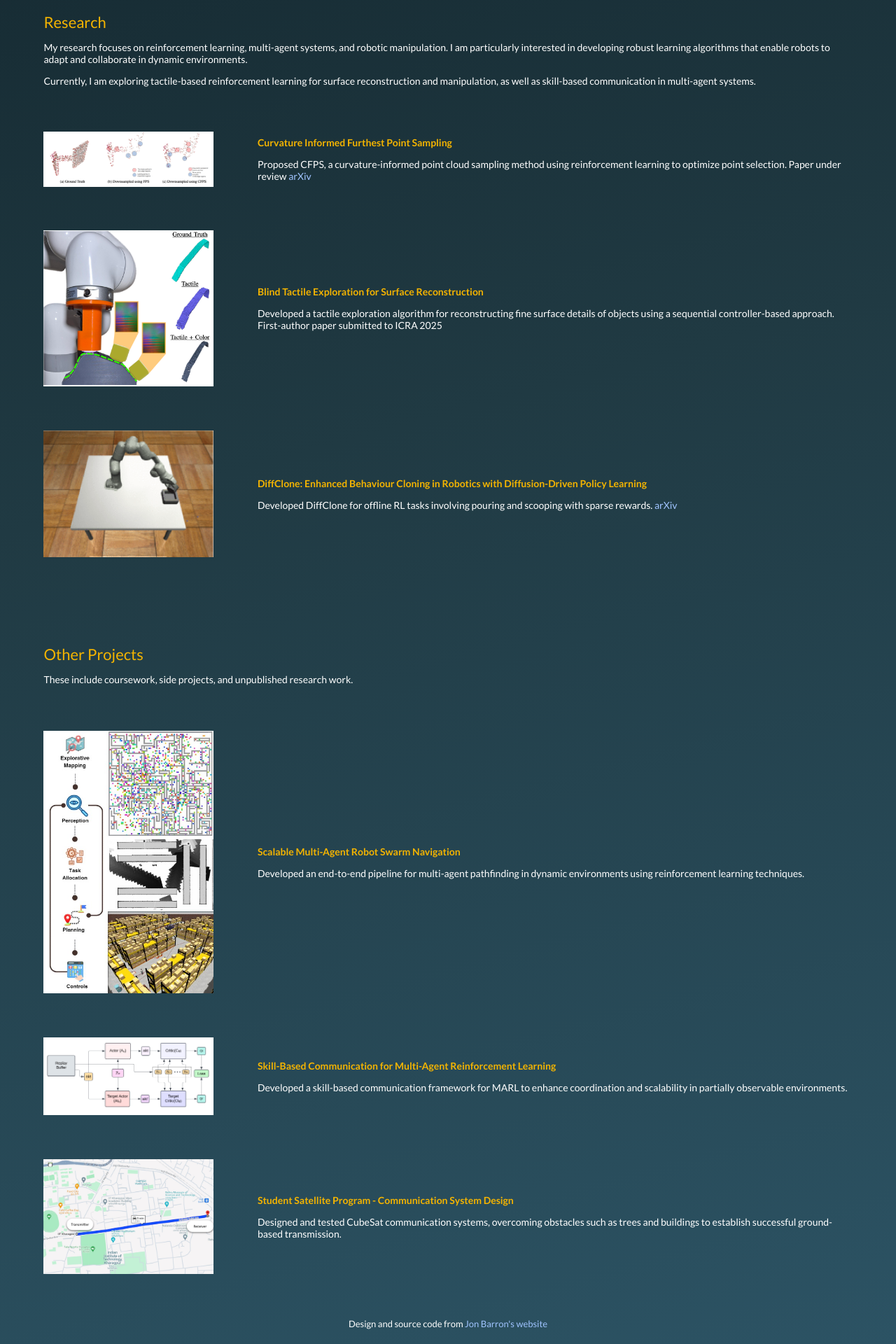
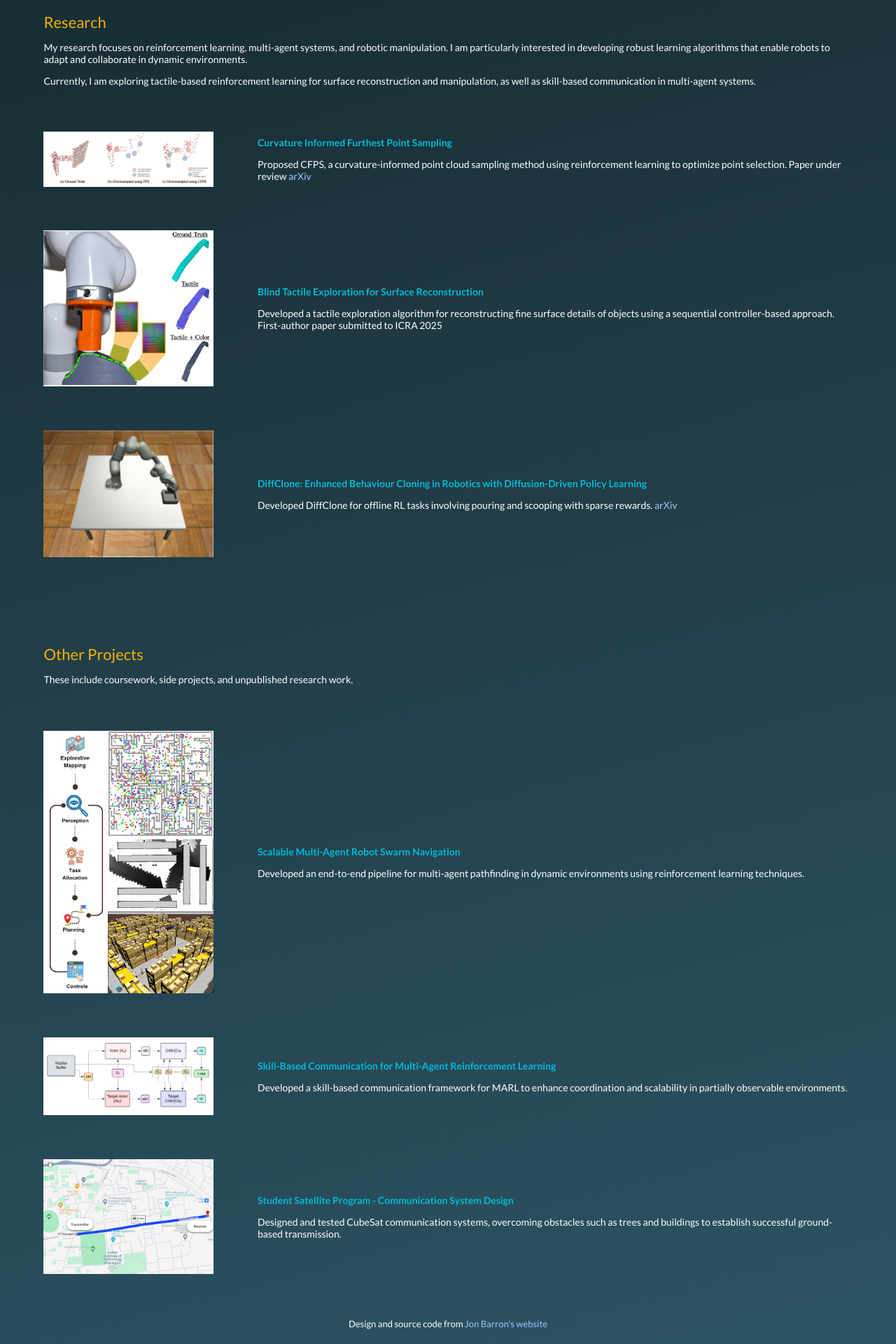
Before and after one commit to BabaYaga840/BabaYaga840.github.io, a Jekyll site: the page built from _posts/2024-12-11-MAPF.markdown, in a window 1280 px wide. Shown: the part 744-2664 px from the top of the page at 70% size. Built offline with Jekyll 4.4.1, drawn with Linux system fonts in a browser that asks for light colours.

Commit message:
Update default.html

```diff
--- a/_layouts/default.html
+++ b/_layouts/default.html
@@ -43,8 +43,12 @@
       text-decoration: underline;
     }
 
-    h1, h2, h3 {
+    h1, h2 {
       color: #f4b400;  /* Ensure Headers are White */
+    }
+
+    h3 {
+      color: #00bcd4;
     }
   </style>
 </head>
```
